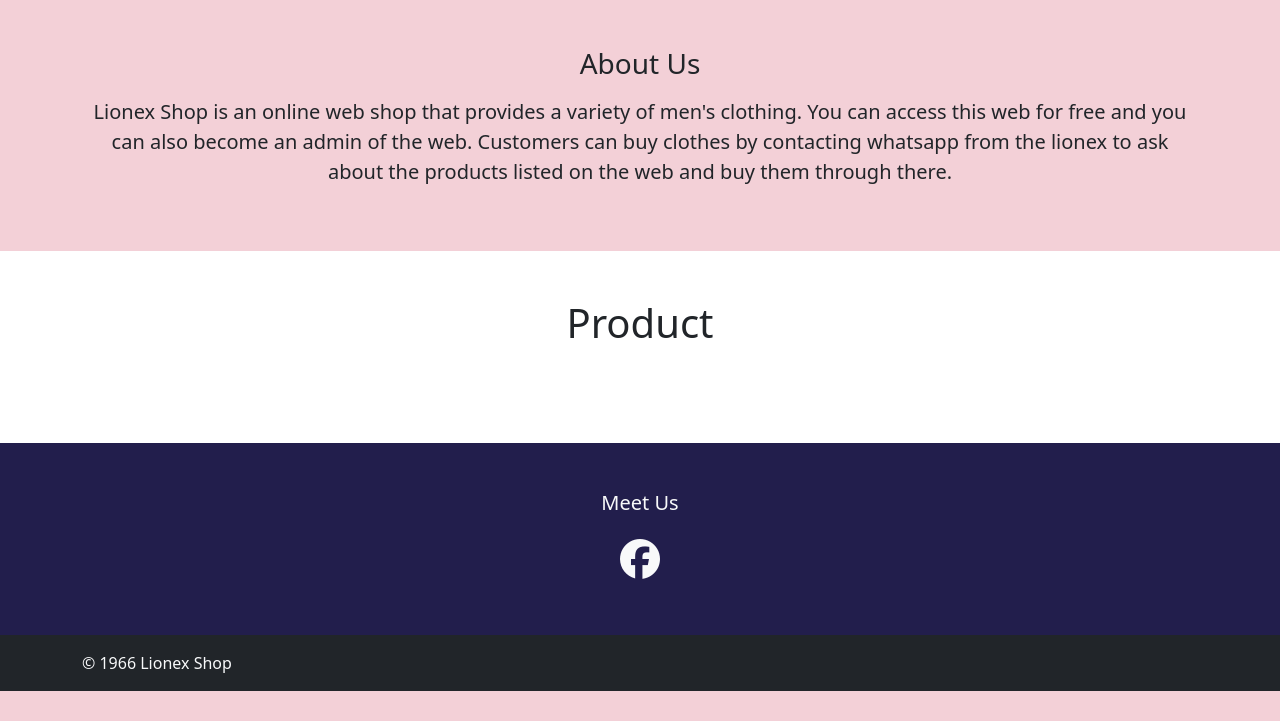
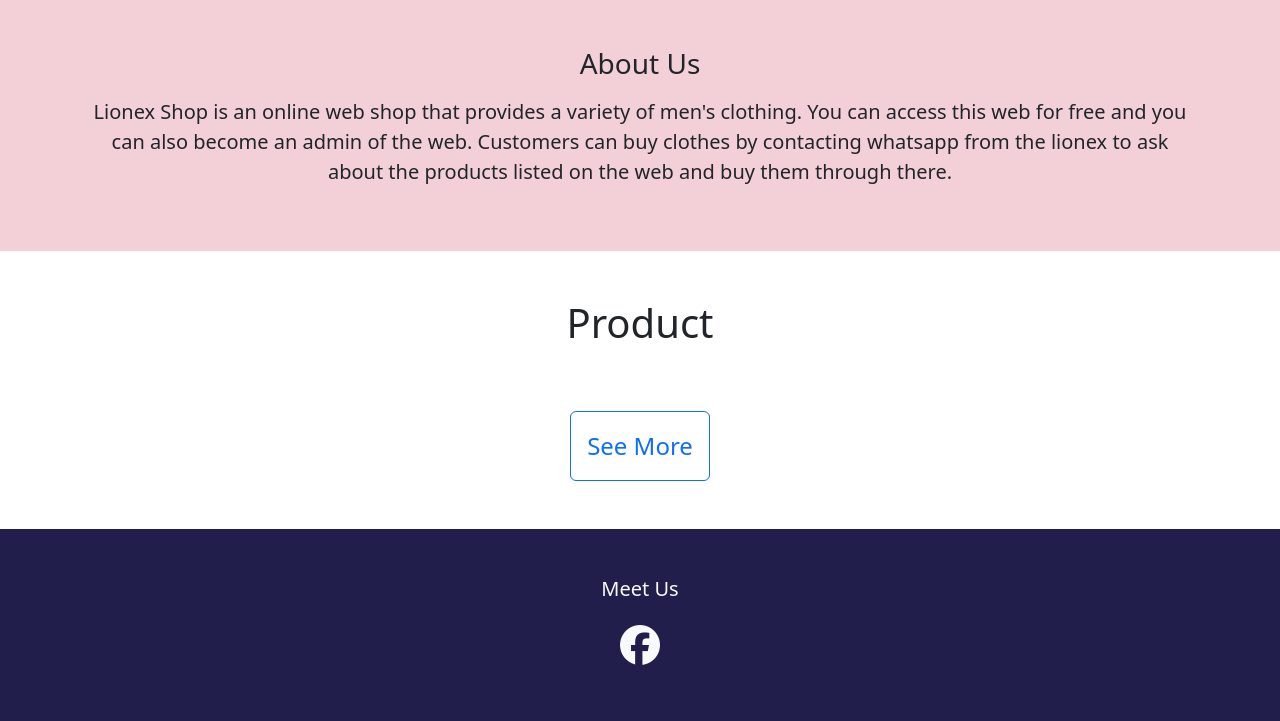
Before and after one commit to aditpmkas/OnlineShop, a PHP site: page / in a window 1280 px wide. Shown: the part 697-1418 px from the top of the page. Before the commit the page ends 1388 px from the top, so only its background shows below. Run offline with PHP 8.4, Linux system fonts and the light colour scheme; data that the repository does not hold is empty; some libraries are stand-ins or nearby versions.

Commit message:
Update index.php
i jst add 'see more' at line 65

```diff
--- a/onlineshop/index.php
+++ b/onlineshop/index.php
@@ -63,6 +63,7 @@
                        </div>
                        <?php }?>
                    </div>
+                    <a class="btn btn-outline-primary mt-3 p-3 fs-4" href="product.php">See More</a>
                </div>
             </div>
 <?php require "footer.php";?>
```
